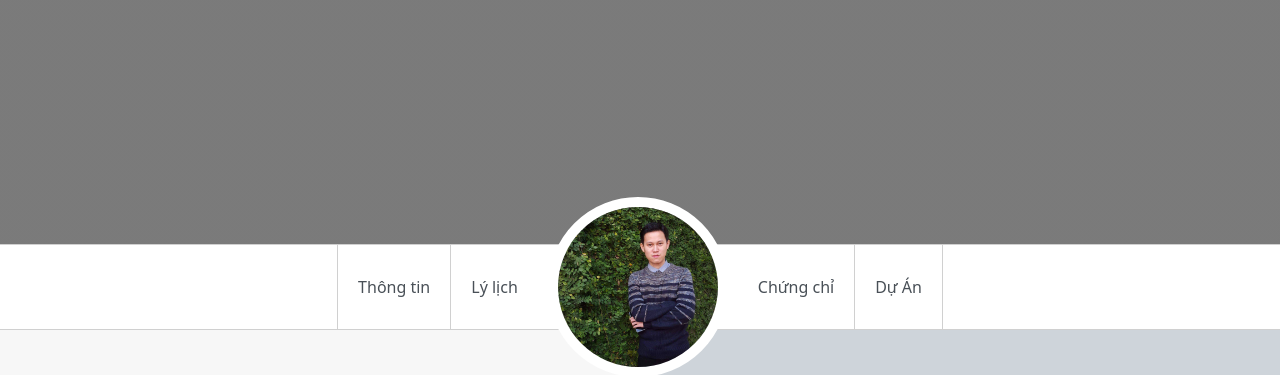
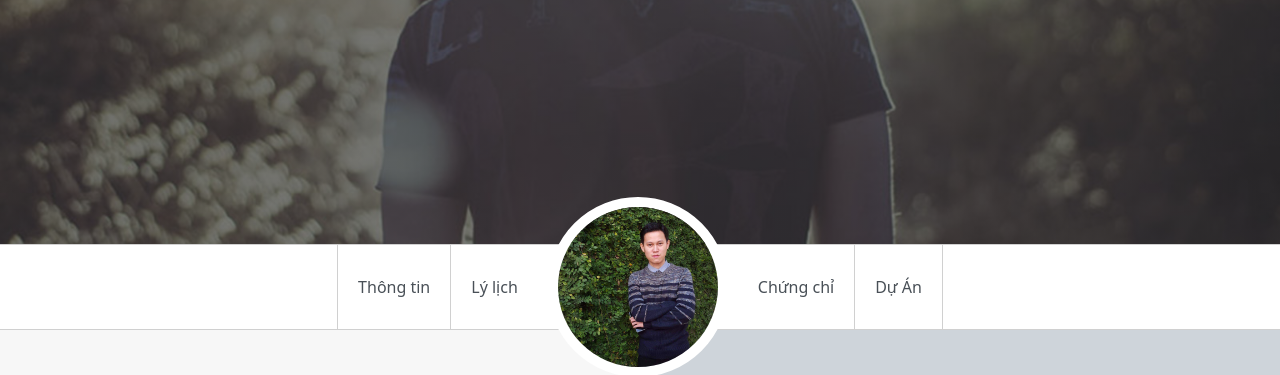
Before and after one commit to nguyenbfx/asm2, a plain HTML site: page index.html in a window 1280 px wide. Shown: the part 236-611 px from the top of the page. Drawn offline with nearby package versions, Linux system fonts and the light colour scheme; the site is published under a folder, as on GitHub Pages, so addresses that start at the root find nothing.

Commit message:
Update styles.css

```diff
--- a/css/styles.css
+++ b/css/styles.css
@@ -23,7 +23,7 @@ header
 {
     position: relative;
     width: 100%;
-    background-image: linear-gradient(rgba(34,34,34,0.6),rgba(34,34,34,0.6)), url(/images/banner.jpg);
+    background-image: linear-gradient(rgba(34,34,34,0.6),rgba(34,34,34,0.6)), url('../images/banner.jpg');
     background-size: cover;
     height: 60vh;
 }
```
